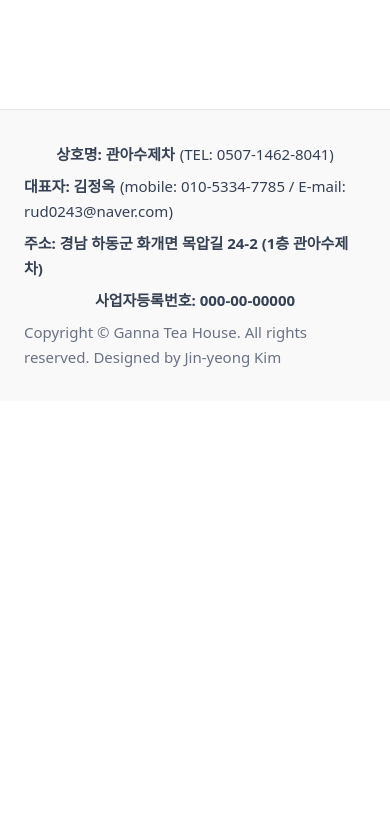
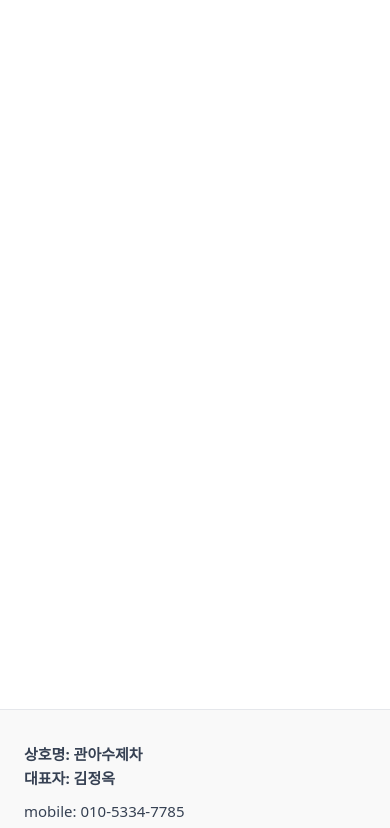
Before and after one commit to yeong0724/gwana-tea-story-clone-project, a Next.js app: page / in a window 390 px wide. Shown: the part 1156-1984 px from the top of the page. Before the commit the page ends 1557 px from the top, so only its background shows below. Built offline with nearby package versions, Linux system fonts and the light colour scheme.

Commit message:
Footer 수정

```diff
--- a/src/app/(with-menu-header)/layout.tsx
+++ b/src/app/(with-menu-header)/layout.tsx
@@ -150,7 +150,7 @@
   return (
     <div className="flex flex-col min-h-screen">
       <Header menuGroup={menuGroup} bottomMenuItems={bottomMenuItems} />
-      <main className="flex-1 min-h-[1200px]">{children}</main>
+      <main className="flex-1 min-h-[1800px]">{children}</main>
       <Footer />
     </div>
   );
--- a/src/components/layout/Footer.tsx
+++ b/src/components/layout/Footer.tsx
@@ -4,7 +4,7 @@
   return (
     <footer className="relative z-[60] w-full bg-[#F9F9F9] border-t border-gray-200 min-h-[200px] py-8">
       <div className="mx-auto px-6 max-w-7xl">
-        <div className="flex flex-col space-y-4 text-sm text-gray-700">
+        <div className="hidden md:flex flex-col space-y-4 text-sm text-gray-700">
           {/* 첫 번째 줄: 사업자 정보 */}
           <div className="flex flex-wrap flex-col items-center gap-2 leading-relaxed text-[15px]">
             <div>
@@ -30,6 +30,33 @@
             </div>
           </div>
         </div>
+        <div className="md:hidden flex flex-col space-y-4 text-sm text-gray-700">
+          {/* 첫 번째 줄: 사업자 정보 */}
+          <div className="flex flex-wrap flex-col items-start gap-2 leading-relaxed text-[15px]">
+            <div className="flex flex-col items-start">
+              <span className="font-bold mr-[5px]">상호명: 관아수제차</span>
+              <span className="font-bold mr-[5px]">대표자: 김정옥</span>
+            </div>
+            <div className="flex flex-col items-start">
+              <span>mobile: 010-5334-7785</span>
+              <span>E-mail: rud0243@naver.com</span>
+              <span>TEL: 0507-1462-8041</span>
+            </div>
+            <div>
+              <span className="font-bold">
+                주소: 경남 하동군 화개면 목압길 24-2 (1층 관아수제차)
+              </span>
+            </div>
+            <div>
+              <span className="font-bold">사업자등록번호: 000-00-00000</span>
+            </div>
+            <div className="flex flex-col items-start">
+              <span className="text-gray-500">Copyright © Ganna Tea House.</span>
+              <span className="text-gray-500">All rights reserved.</span>
+              <span className="text-gray-500">Designed by Jin-yeong Kim</span>
+            </div>
+          </div>
+        </div>
       </div>
     </footer>
   );
```
